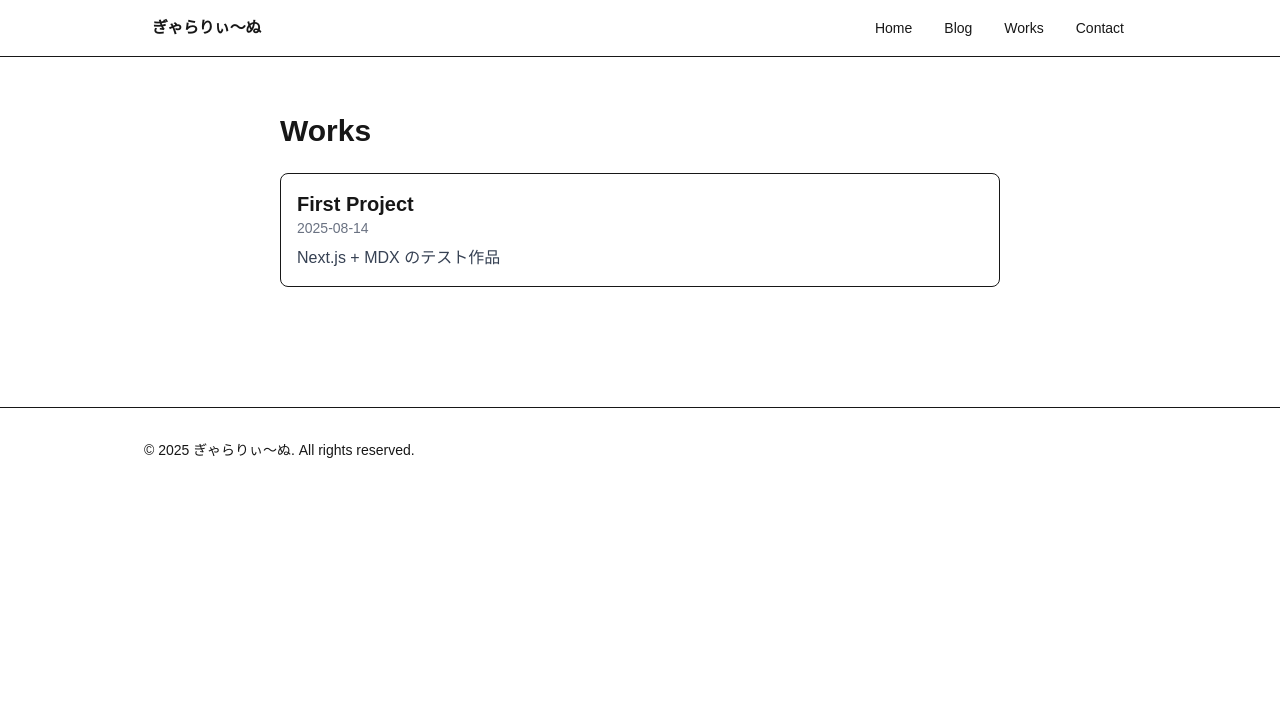
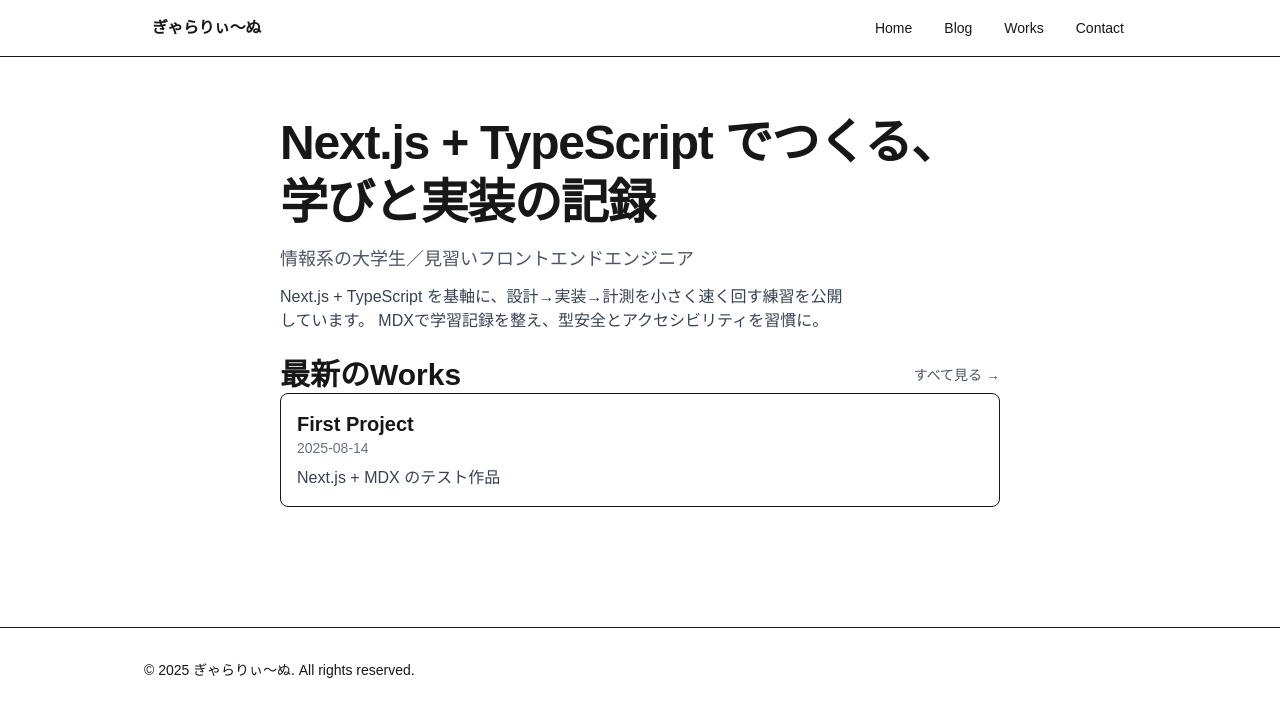
Before and after one commit to Tarutyyyne/Homepage, a Next.js app: page / in a window 1280 px wide. Shown: the top 716 px of the page. Built offline with nearby package versions, Linux system fonts and the light colour scheme; no server answers.

Commit message:
feat: ホームページのUIを改善 (#9)

```diff
--- a/src/app/page.tsx
+++ b/src/app/page.tsx
@@ -1,15 +1,31 @@
 import Link from "next/link";
 import { listMdx } from "@/lib/mdx";
+import Hero from "@/components/hero";
 
 export default function WorksPage() {
   const items = listMdx("works");
   return (
     <main className="mx-auto max-w-3xl p-6 space-y-6">
-      <h1 className="text-3xl font-bold">Works</h1>
+      <Hero />
+
+      <section aria-labelledby="home-works">
+        <div className="flex items-center justify-between">
+          <h2 id="home-works" className="text-3xl font-bold">
+            最新のWorks
+          </h2>
+
+          <Link
+            href="/works"
+            className="text-sm text-gray-600 dark:text-gray-300 hover:underline"
+          >
+            すべて見る →
+          </Link>
+        </div>
 
         {items.length === 0 ? (
           <p className="text-gray-600">
-          まだ作品がありません。/src/content/works に .mdx を追加してください。
+            まだ作品がありません。/src/content/works に .mdx
+            を追加してください。
           </p>
         ) : (
           <ul className="space-y-4">
@@ -24,6 +40,7 @@ export default function WorksPage() {
             ))}
           </ul>
         )}
+      </section>
     </main>
   );
 }
--- /dev/null
+++ b/src/components/hero.tsx
@@ -0,0 +1,22 @@
+import Link from "next/link";
+
+export default function Hero() {
+  return (
+    <section className="relative">
+      <h1 className="text-4xl sm:text-5xl font-semibold tracking-tight leading-tight">
+        <span className="block">Next.js + TypeScript でつくる、</span>
+        <span className="block">学びと実装の記録</span>
+      </h1>
+
+      <p className="mt-3 text-base sm:text-lg text-gray-600 dark:text-gray-400">
+        情報系の大学生／見習いフロントエンドエンジニア
+      </p>
+
+      <p className="mt-3 max-w-prose text-gray-700 dark:text-gray-300">
+        Next.js + TypeScript
+        を基軸に、設計→実装→計測を小さく速く回す練習を公開しています。
+        MDXで学習記録を整え、型安全とアクセシビリティを習慣に。
+      </p>
+    </section>
+  );
+}
```
Also changed, not shown: 2 other files (tests, documents, lock files or other folders). Lines whose indentation alone changed are shown as unchanged.
